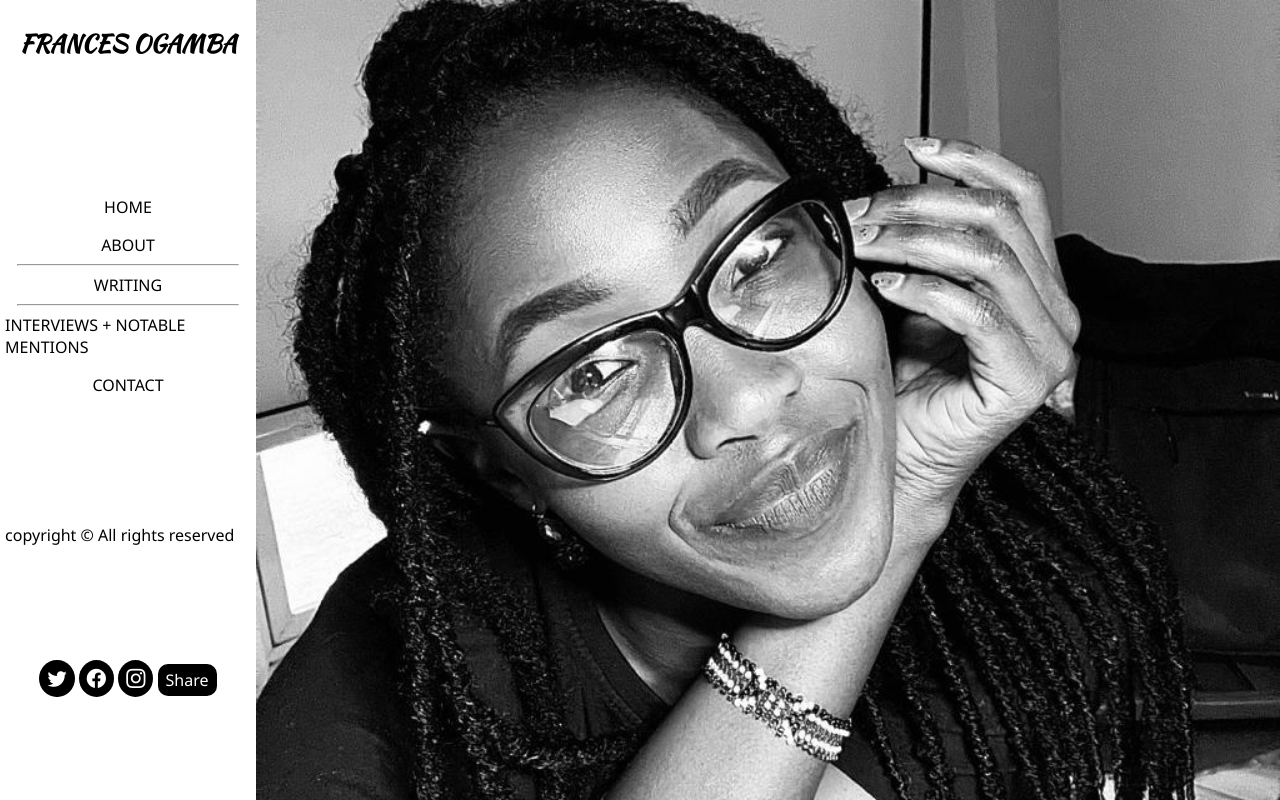
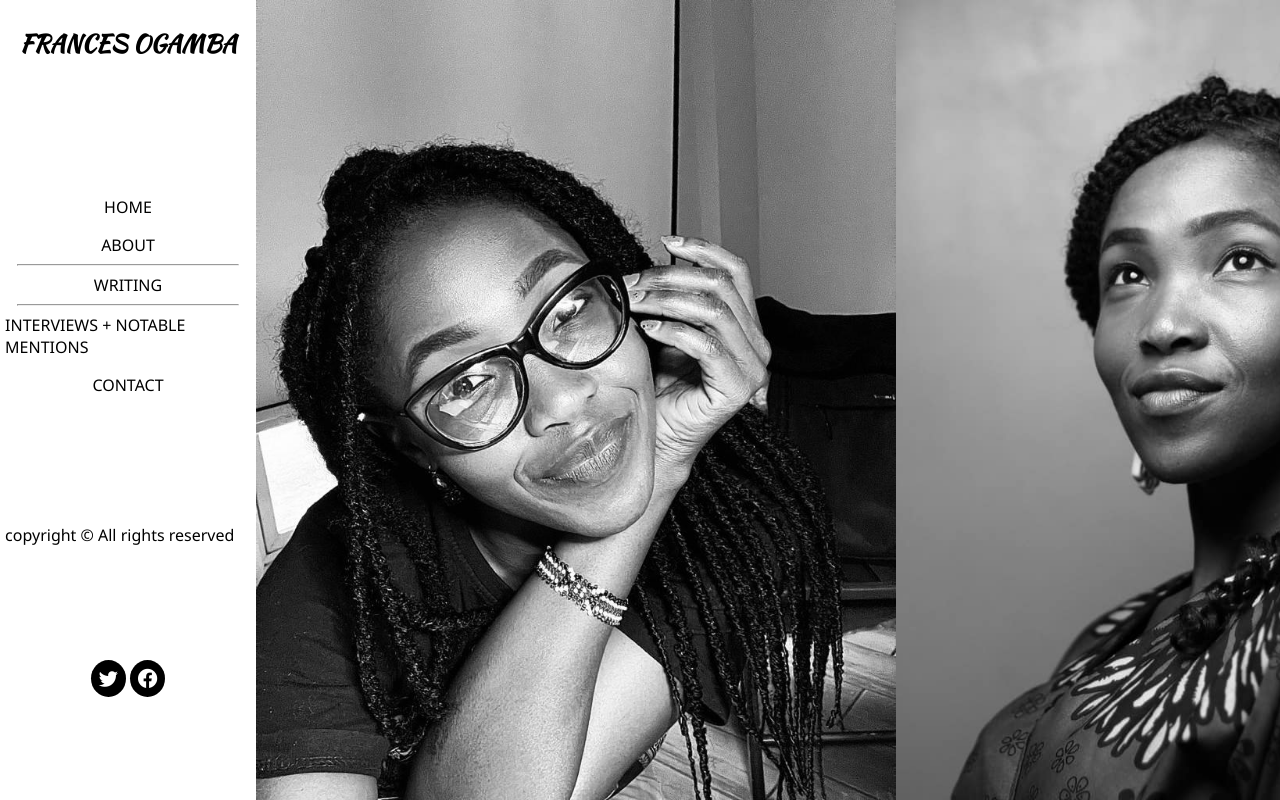
Before and after one commit to MaureenMOguche/Frances, a plain HTML site: page index.html in a window 1280 px wide. Drawn offline with nearby package versions, Linux system fonts and the light colour scheme.

Commit message:
revert home

```diff
--- a/index.html
+++ b/index.html
@@ -4,6 +4,18 @@
     <meta charset="UTF-8">
     <meta http-equiv="X-UA-Compatible" content="IE=edge">
     <meta name="viewport" content="width=device-width, initial-scale=1.0">
+
+    <meta content='true' name='protect_images' />
+
+    <meta name="image_protection_blurb" content="This photo is Copyright © 2021 francesogamba. All rights reserved.">
+    <meta name="description" content="Frances Ogamba">
+    <meta property="og:site_name" content="Frances Ogamba">
+    <meta property="og:title" content="Frances Ogamba - Writer">
+    <meta property="og:type" content="website">
+    <meta property="og:url" content="https://www.francesogamba.com/writing.html">
+    <meta name="twitter:card" content="summary_large_image">
+    <meta name="twitter:title" content="Frances Ogamba - Writer">
+
     <link rel="stylesheet" href="https://cdn.jsdelivr.net/npm/bootstrap-icons@1.10.3/font/bootstrap-icons.css">
     <link rel="stylesheet" href="styles.css">
     <link rel="preconnect" href="https://fonts.googleapis.com">
@@ -36,10 +48,10 @@
 
 
                     <div class="socials">
-                        <a href="#"><i class="bi bi-twitter"></i></a>
-                        <a href="#"><i class="bi bi-facebook"></i></a>
-                        <a href="#"><i class="bi bi-instagram"></i></a>
-                        <a href="#" class="share">Share</a>
+                        <a href="https://twitter.com/francesogamba"><i class="bi bi-twitter"></i></a>
+                        <a href="https://www.facebook.com/frances.kodilyjoe"><i class="bi bi-facebook"></i></a>
+                        <!-- <a href="#"><i class="bi bi-instagram"></i></a>
+                        <a href="#" class="share">Share</a> -->
                     </div>
                 </div>
             </div>
@@ -48,8 +60,8 @@
 
         <div class="right-box-index">
             <section class="homeDiv">
-                <!-- <img src="images/francesmain.jpg" class="homeimg1" alt=""> -->
-                <!-- <img src="images/FrancesOgamba.jpg" class="homeimg2" alt=""> -->
+                <img src="images/francesmain.jpg" class="homeimg1" alt="">
+                <img src="images/FrancesOgamba.jpg" class="homeimg2" alt="">
             </section>
 
         </div>
--- a/styles.css
+++ b/styles.css
@@ -64,7 +64,8 @@
     width: 80%;
     height: 100%;
     overflow-y: hidden;
-    background-image: url("images/francesmain.jpg");
+    background-color: grey;
+    /* background-image: url("images/francesmain.jpg"); */
     background-size: cover;
     background-position: 10%;
     position: fixed;
```
Also changed, not shown: about.html (+17 -4 lines), contact.html (+17 -5 lines), interviews.html (+17 -5 lines), writing.html (+22 -5 lines).
